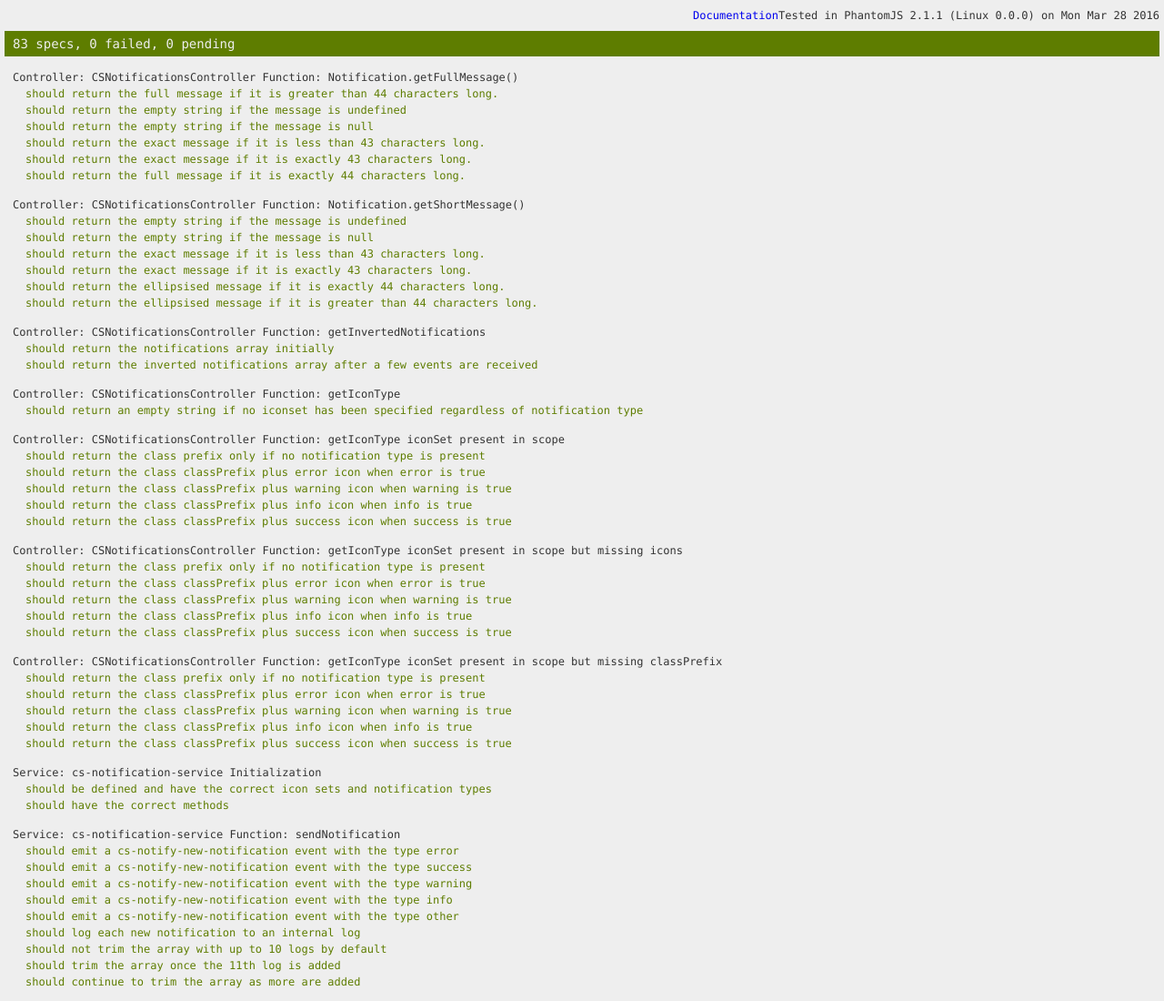
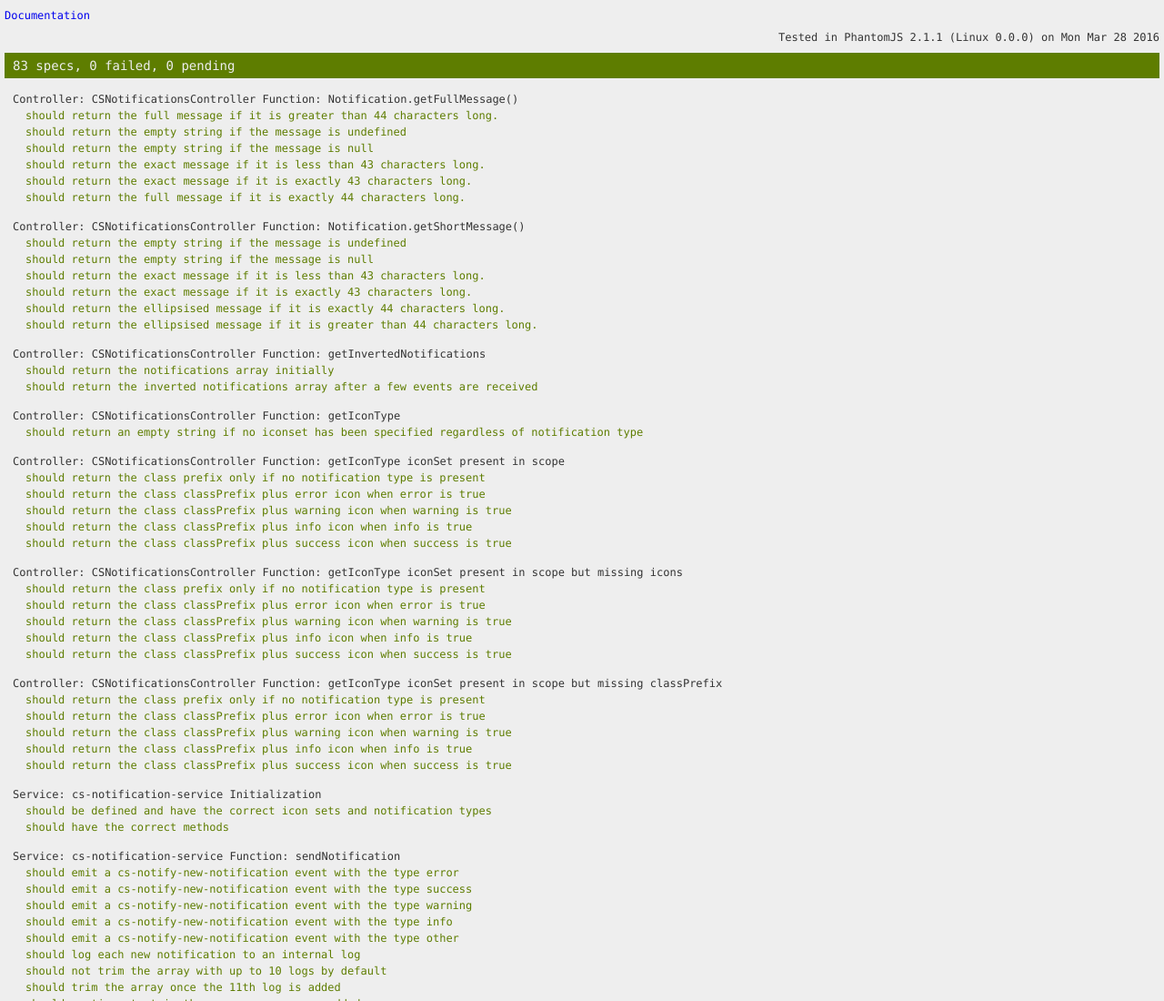
Before and after one commit to CrawlorSoft/cs-notify, a plain HTML site: page docs/unit-testing/index.html in a window 1280 px wide. Shown: the top 1100 px of the page at 91% size. Drawn offline with Linux system fonts and the light colour scheme.

Commit message:
Linking back to docs page

```diff
--- a/docs/unit-testing/index.html
+++ b/docs/unit-testing/index.html
@@ -94,7 +94,8 @@ body { background-color: #eeeeee; padding: 0; margin: 5px; overflow-y: scroll; }
 </head>
 
 <body id="HTMLReporter" class="html-reporter">
-<h1><span style="text-align: left;"><a href="/cs-notify/docs/">Documentation</a></span>Tested in PhantomJS 2.1.1 (Linux 0.0.0) on Mon Mar 28 2016</h1>
+<h1 style="text-align: left;"><a href="/cs-notify/docs/">Documentation</a></h1>
+<h1>Tested in PhantomJS 2.1.1 (Linux 0.0.0) on Mon Mar 28 2016</h1>
 
 <div class="alert">
 
```
